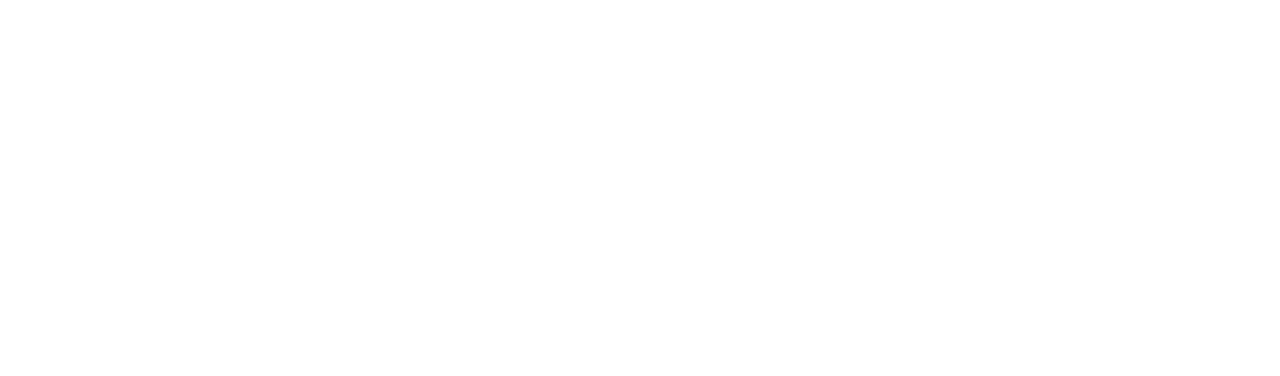
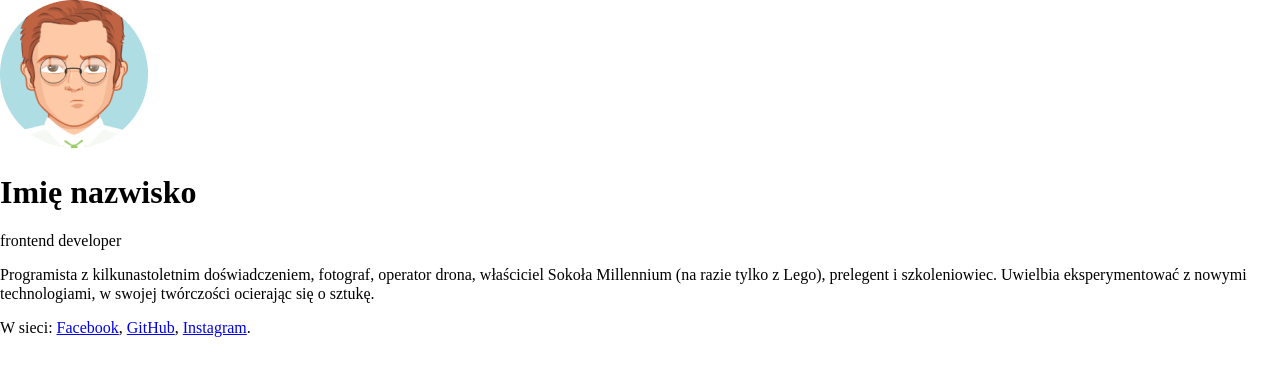
Before and after one commit to ubaRob/business-card-2023, a plain HTML site: page index.html in a window 1280 px wide. Drawn offline with Linux system fonts and the light colour scheme.

Commit message:
First iteration of the html markup

```diff
--- a/index.html
+++ b/index.html
@@ -1,5 +1,6 @@
 <!DOCTYPE html>
 <html lang="en">
+
 <head>
     <meta charset="UTF-8">
     <meta name="viewport" content="width=device-width, initial-scale=1.0">
@@ -7,7 +8,19 @@
     <link href="style.css" rel="stylesheet" type="text/css">
     <link href="normalize.css" rel="stylesheet" type="text/css">
 </head>
+
 <body>
+    <main class="card">
+        <img src="/avatar.png" alt="avatar użytkownika">
+        <header>
+            <h1>Imię nazwisko</h1>
+            <p>frontend developer</p>
+        </header>
+        <p>Programista z kilkunastoletnim doświadczeniem, fotograf, operator drona, właściciel Sokoła Millennium (na
+            razie tylko z Lego), prelegent i szkoleniowiec. Uwielbia eksperymentować z nowymi technologiami, w swojej
+            twórczości ocierając się o sztukę.</p>
+        <p>W sieci: <a href="#"> Facebook</a>, <a href="#">GitHub</a>, <a href="#">Instagram</a>.</p>
+    </main>
+</body>
 
-</body>
 </html>
```
Also changed, not shown: avatar.png (added).
